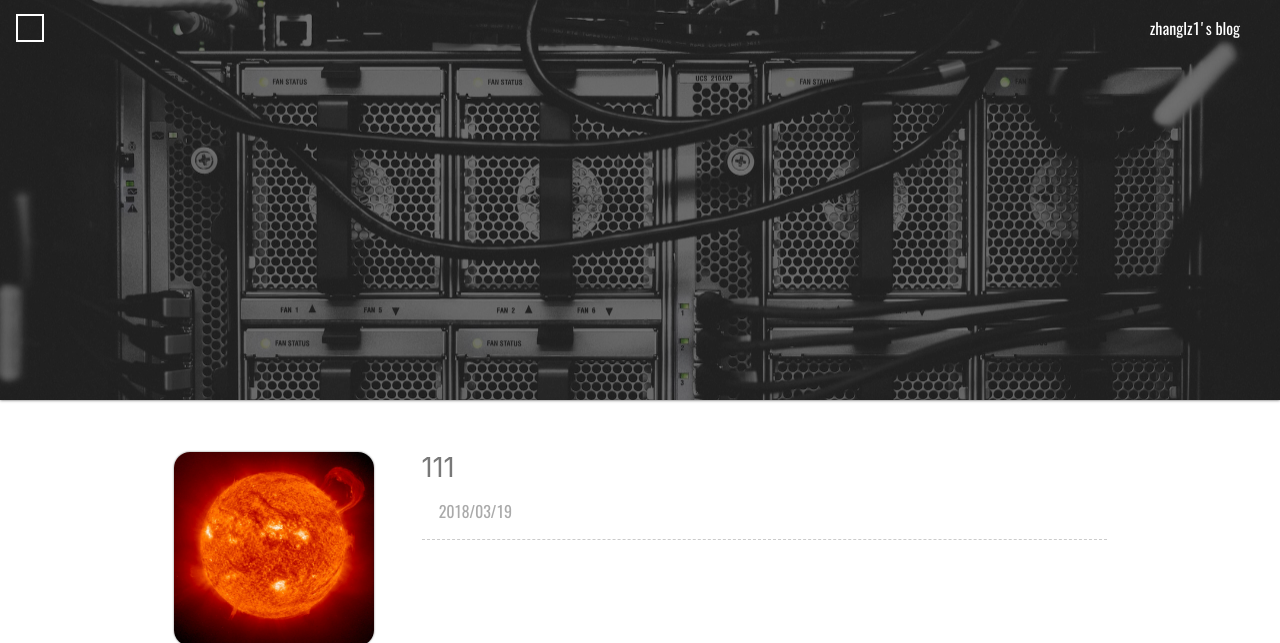
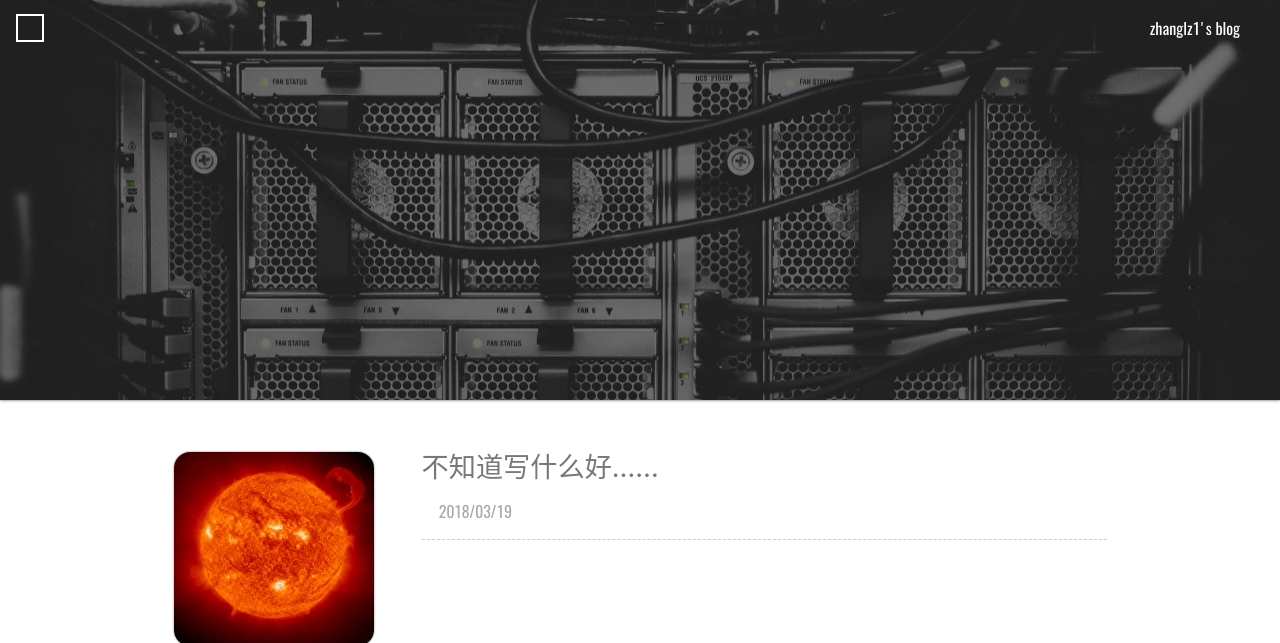
Before and after one commit to zhanglz1/zhanglz1.github.io, a plain HTML site: page index.html in a window 1280 px wide. Shown: the top 643 px of the page. Drawn offline with nearby package versions, Linux system fonts and the light colour scheme; some packages are replaced by stand-ins of ours; a script that the page names is missing; a web font is replaced by a local one.

Commit message:
Site updated: 2018-03-20 18:24:46

```diff
--- a/content.json
+++ b/content.json
@@ -1 +1 @@
-{"meta":{"title":"LinsyZhang's blogs","subtitle":"积累","description":null,"author":"zhanglz1","url":"https://zhanglz1.github.io"},"posts":[{"title":"111","date":"2018-03-19T08:08:57.000Z","path":"2018/03/19/111/","permalink":"https://zhanglz1.github.io/2018/03/19/111/","categories":[],"tags":[]}]}
+{"meta":{"title":"LinsyZhang's blogs","subtitle":"积累","description":null,"author":"zhanglz1","url":"https://zhanglz1.github.io"},"posts":[{"title":"不知道写什么好……","date":"2018-03-19T08:08:57.000Z","path":"2018/03/19/111/","permalink":"https://zhanglz1.github.io/2018/03/19/111/","categories":[],"tags":[]}]}
--- a/index.html
+++ b/index.html
@@ -318,7 +318,7 @@
         <article class="index-post">
             <a class="abstract-title" href = "/2018/03/19/111/" >
 
-                    <span>111</span>
+                    <span>不知道写什么好……</span>
             </a>
             <div class="abstract-content">
 
@@ -542,7 +542,7 @@
 
 
         <li class="archive-post-item">
-            <span class="archive-post-date">03/19</span><a class="archive-post-title" href= "/2018/03/19/111/" >111</a>
+            <span class="archive-post-date">03/19</span><a class="archive-post-title" href= "/2018/03/19/111/" >不知道写什么好……</a>
         </li>
 
     </div>
```
Also changed, not shown: 2018/03/19/111/index.html (+4 -4 lines), archives/2018/03/index.html (+2 -2 lines), archives/2018/index.html (+2 -2 lines), archives/index.html (+2 -2 lines).
